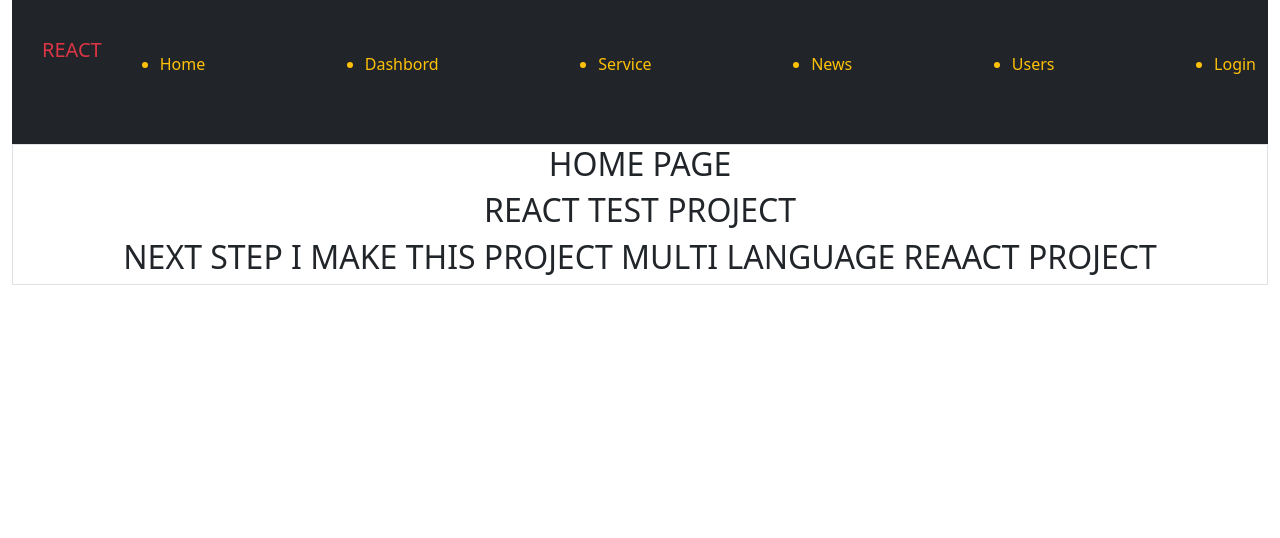
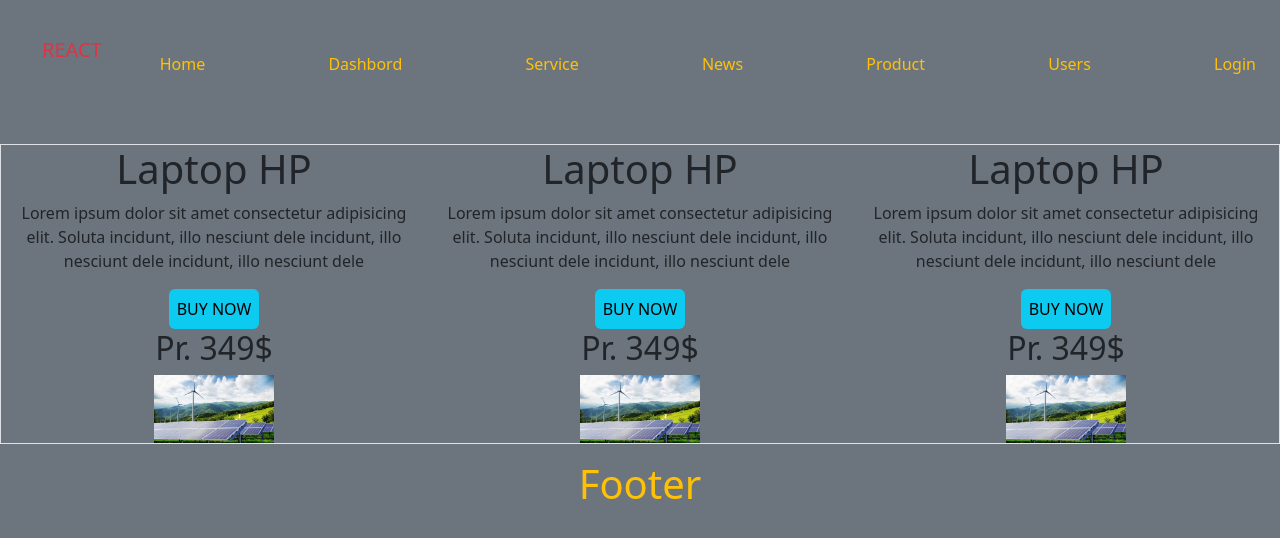
Before and after one commit to JumaQasimiM/ViteReact, a React (Vite) app: page /register in a window 1280 px wide. Shown: the top 538 px of the page. Built offline with nearby package versions, Linux system fonts and the light colour scheme.

Commit message:
create footer

```diff
--- a/index.html
+++ b/index.html
@@ -6,7 +6,7 @@
     <meta name="viewport" content="width=device-width, initial-scale=1.0" />
     <title>Green Power</title>
   </head>
-  <body>
+  <body class="bg-secondary">
     <div id="root" class="container-xxl"></div>
     <script type="module" src="/src/main.jsx"></script>
   </body>
--- a/src/App.jsx
+++ b/src/App.jsx
@@ -11,10 +11,12 @@
 import UserPage from "./pages/user/userPage.jsx";
 import Home from "./pages/home.jsx"
 import ResjesterForm from "./pages/user/addUser.jsx";
+import Footer from "./pages/footer.jsx"
 function App() {
   return (
     <Router>
       <Navbar />
+
       <Routes>
 
         <Route path="/" element={<Home />} />
@@ -28,6 +30,7 @@
 
 
       </Routes>
+      <Footer />
     </Router>
   );
 }
--- /dev/null
+++ b/src/components/button.jsx
@@ -0,0 +1,9 @@
+const Button = ({ onClick, className = "", text }) => {
+  return (
+    <button onClick={onClick} className={`${className}`}>
+      {text}
+    </button>
+  );
+};
+
+export default Button;
--- /dev/null
+++ b/src/pages/footer.jsx
@@ -0,0 +1,11 @@
+const Footer = () => {
+    return (
+        <>
+        <div className="text-warning p-3">
+            <h1>Footer </h1>
+        </div>
+        </>
+     );
+}
+
+export default Footer;
--- a/src/pages/home.jsx
+++ b/src/pages/home.jsx
@@ -1,11 +1,68 @@
+import background from "../assets/background.webp";
+import Button from "../components/button";
 const Home = () => {
-    return (
-        <div className="border ">
-            <h2>HOME PAGE</h2>
-            <h2>REACT TEST PROJECT</h2>
-            <h2>NEXT STEP  I MAKE THIS PROJECT MULTI LANGUAGE REAACT PROJECT</h2>
+  return (
+    <>
+      <div className="row border">
+        <div className="col-md-4">
+          <h1>Laptop HP</h1>
+          <p>
+            Lorem ipsum dolor sit amet consectetur adipisicing elit. Soluta
+            incidunt, illo nesciunt dele incidunt, illo nesciunt dele incidunt,
+            illo nesciunt dele
+          </p>
+          <Button
+            className="bg-info border-0 rounded p-2 font-weight-bold"
+            onClick={() => {
+              alert("Product added!");
+            }}
+            text={"BUY NOW"}
+          />
+          <h2>Pr. 349$</h2>
+          <img src={background} width={120} />
         </div>
-     );
-}
+        <div className="col-md-4">
+          <h1>Laptop HP</h1>
+          <p>
+            Lorem ipsum dolor sit amet consectetur adipisicing elit. Soluta
+            incidunt, illo nesciunt dele incidunt, illo nesciunt dele incidunt,
+            illo nesciunt dele
+          </p>
+          <Button
+            className="bg-info border-0 rounded p-2 font-weight-bold"
+            onClick={() => {
+              alert("Product added!");
+            }}
+            text={"BUY NOW"}
+          />
+          <h2>Pr. 349$</h2>
+          <img src={background} width={120} />
+        </div>
+        <div className="col-md-4">
+          <h1>Laptop HP</h1>
+          <p>
+            Lorem ipsum dolor sit amet consectetur adipisicing elit. Soluta
+            incidunt, illo nesciunt dele incidunt, illo nesciunt dele incidunt,
+            illo nesciunt dele
+          </p>
+          <Button
+            className="bg-info border-0 rounded p-2 font-weight-bold"
+            onClick={() => {
+              alert("Product added!");
+            }}
+            text={"BUY NOW"}
+          />
+          <h2>Pr. 349$</h2>
+          <img src={background} width={120} />
+        </div>
+      </div>
+      {/* service */}
+      {/* Product */}
+      {/* boss p´foto and cv */}
+      {/* contuct us */}
+      {/* footer */}
+    </>
+  );
+};
 
 export default Home;
--- a/src/pages/nav.jsx
+++ b/src/pages/nav.jsx
@@ -2,10 +2,10 @@
 
 const Navbar = () => {
   return (
-    <nav className="text-warning navbar navbar-expand-lg navbar-dark bg-dark">
+    <nav className="text-warning navbar navbar-expand-lg">
       <h2 className="navbar-brand text-danger" id="logo">REACT </h2>
-      <ul className="container ms-auto">
-        <li className="nav-item">
+      <ul className="container ms-auto list-unstyled">
+        <li className="nav-item hove">
           <Link to="/" className="nav-link">
             Home
           </Link>
@@ -28,6 +28,11 @@
           </Link>
         </li>
         <li className="nav-item">
+          <Link to="/product" className="nav-link">
+            Product
+          </Link>
+        </li>
+        <li className="nav-item">
           <Link to="/users" className="nav-link">
             Users
           </Link>
```
Also changed, not shown: 1 other file (tests, documents, lock files or other folders).
